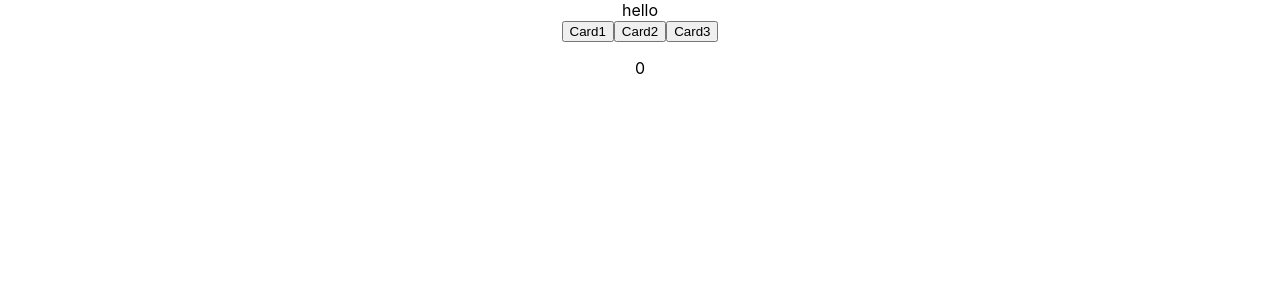
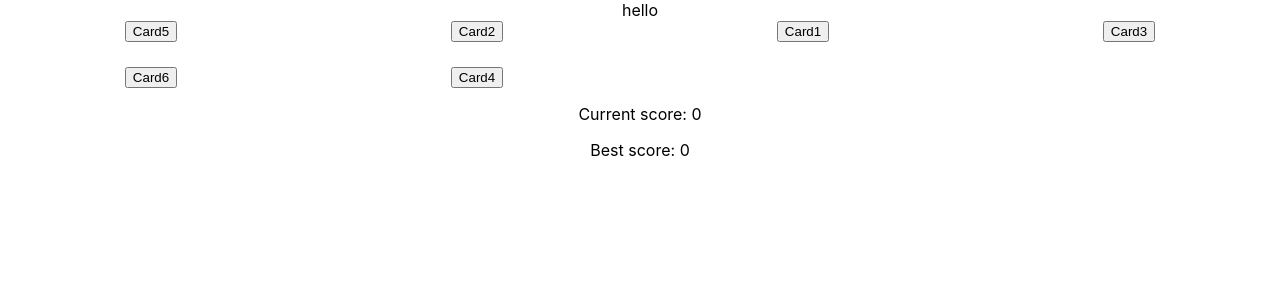
Before and after one commit to violetguos/memory_card, a React (Create React App) app: page / in a window 1280 px wide. Shown: the top 300 px of the page. Built offline with nearby package versions, Linux system fonts and the light colour scheme.

Commit message:
6 buttons, shuffle, add material UI grid

```diff
--- a/package.json
+++ b/package.json
@@ -3,6 +3,7 @@
   "version": "0.1.0",
   "private": true,
   "dependencies": {
+    "@material-ui/core": "^4.11.3",
     "@testing-library/jest-dom": "^5.11.4",
     "@testing-library/react": "^11.1.0",
     "@testing-library/user-event": "^12.1.10",
--- a/src/Component/Card.js
+++ b/src/Component/Card.js
@@ -1,14 +1,21 @@
-import {useState} from 'react'
-import Button from './Button.js'
+import {Fragment, useState} from 'react';
+import Button from './Button.js';
+import { makeStyles } from '@material-ui/core/styles';
+import Paper from '@material-ui/core/Paper';
+import Grid from '@material-ui/core/Grid';
 
 const Card = (props) => {
   const [hit, setHit] = useState(0);
+  const [bestScore, setBestScore] = useState(0);
   const [hitButtons, setHitButtons] = useState([]);
   const onHit = (e) => {
     e.preventDefault();
     // the hitButtons keeps track of which card was clicked on last time
     if(hitButtons.includes(e.target.value)){
       setHit(0);
+      if(hit > bestScore){
+        setBestScore(hit);
+      }
       setHitButtons([]);
     }
     else{
@@ -19,7 +26,7 @@ const Card = (props) => {
     console.log(hitButtons);
   }
 
-  const cards = ['1', '2', '3'];
+  const cards = ['1', '2', '3', '4', '5', '6'];
 
   const shuffleArray = (array) => {
     var currentIndex = array.length, temporaryValue, randomIndex;
@@ -40,23 +47,41 @@ const Card = (props) => {
     return array;
   }
 
+  const useStyles = makeStyles((theme) => ({
+    root: {
+      flexGrow: 1,
+    },
+    paper: {
+      padding: theme.spacing(2),
+      textAlign: 'center',
+      color: theme.palette.text.secondary,
+    },
+  }));
+
+  const classes = useStyles();
+
 
   return (
-    <div>
+    <Fragment>
       {/*hard coded 2 buttons to represent cards for early prototyping */}
       {/* onHit event fires inside the Button component */}
 
+      <div className={classes.root}>
+        <Grid container spacing={3}>
+          {shuffleArray(cards).map((c) => {
+            return (
+              <Grid item xs={6} sm={3}>
+                <Button onClick={onHit} value={c}/>
+              </Grid>
+            );
+          })}
+        </Grid>
+      </div>
 
-      {shuffleArray(cards).map((c) => {
-          return (
-            <Button onClick={onHit} value={c}/>
-          );
-        })
-      }
+      <p>Current score: {hit}</p>
+      <p>Best score: {bestScore}</p>
 
-
-      <p>{hit}</p>
-    </div>
+    </Fragment>
   )
 }
 
```
Also changed, not shown: 1 other file (tests, documents, lock files or other folders).
